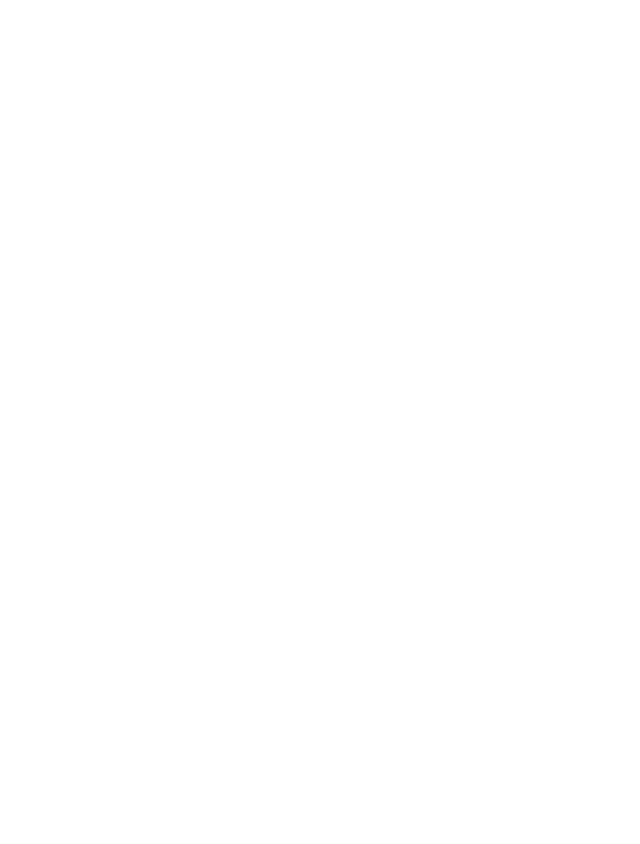
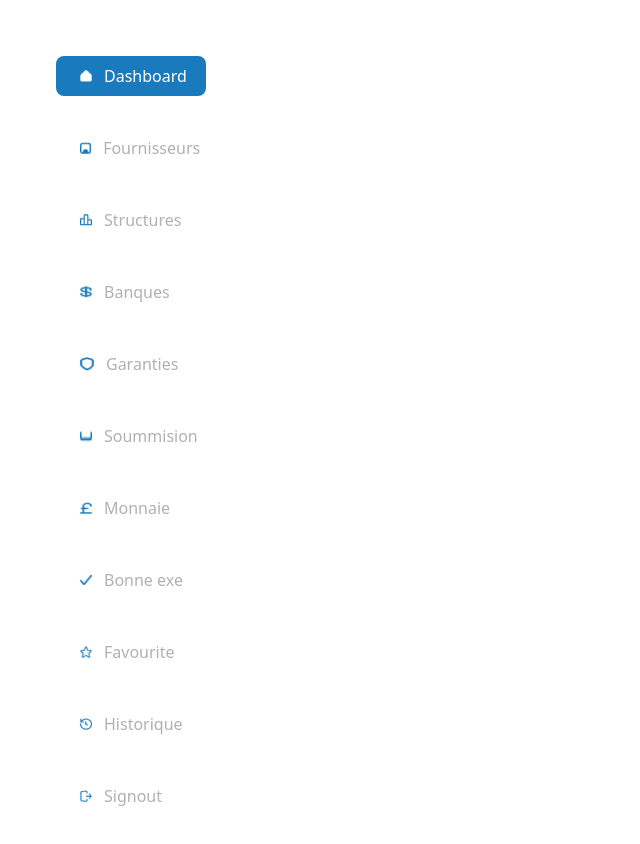
Before and after one commit to waamara/Pfe-repo, a React (Vite) app: page / in a window 1280 px wide. Shown: the top 844 px of the page, without its empty margins (0-640 px from the left). Before the commit the page ends 800 px from the top, so only its background shows below. Built offline with nearby package versions, Linux system fonts and the light colour scheme.

Commit message:
finished the dashboard

```diff
--- a/src/components/Dashboard.jsx
+++ b/src/components/Dashboard.jsx
@@ -1,9 +1,54 @@
+import Homeimg from "../assets/Vector (7).png"
+import Fimg from "../assets/Vector (8).png"
+import Simg from "../assets/Vector (9).png"
+import Bimg from "../assets/Vector (10).png"
+import Gimg from "../assets/Vector (11).png"
+import S2img from "../assets/Vector (12).png"
+import Mimg from "../assets/Vector (13).png"
+import B2img from "../assets/Vector (14).png"
+import F2img from "../assets/Vector (15).png"
+import Himg from "../assets/Vector (16).png"
+import S3img from "../assets/Vector (17).png"
 
 
 const Dashboard = () => {
     return (
-        <div>
-            <button></button>
+        <div className="w-[250px] p-6 ">
+            <button className=" m-8 p-3 items-center rounded-lg w-[150px]  h-[40px] bg-myblue flex flex-row text-white">
+                <img src={Homeimg} alt="Home.png" className="w-[12px] h-[12px] mr-3 ml-3  " />
+                <p>Dashboard</p>
+            </button>
+            <button className=" m-8 p-3 items-center rounded-lg w-[150px] h-[40px] bg-white  hover:bg-myblue flex flex-row text-mygray hover:text-white">
+                <img src={Fimg} alt="Fournisseurs.png" className="w-[12px] h-[12px]  mr-3 ml-3  " />
+                <p>Fournisseurs</p>
+            </button><button className=" m-8 p-3 items-center rounded-lg w-[150px] h-[40px] bg-white  hover:bg-myblue flex flex-row text-mygray hover:text-white">
+                <img src={Simg} alt="Home.png" className="w-[12px] h-[12px]  mr-3  ml-3 " />
+                <p>Structures</p>
+            </button><button className=" m-8 p-3 items-center rounded-lg w-[150px]  h-[40px] bg-white  hover:bg-myblue flex flex-row text-mygray hover:text-white">
+                <img src={Bimg} alt="Home.png" className="w-[12px] h-[12px] mr-3 ml-3   " />
+                <p>Banques</p>
+            </button><button className=" m-8 p-3 items-center rounded-lg w-[150px]  h-[40px] bg-white  hover:bg-myblue flex flex-row text-mygray hover:text-white">
+                <img src={Gimg} alt="Home.png" className="w-[14px] h-[14px] mr-3  ml-3  " />
+                <p>Garanties</p>
+            </button><button className=" m-8 p-3 items-center rounded-lg w-[150px]  h-[40px] bg-white  hover:bg-myblue flex flex-row text-mygray hover:text-white">
+                <img src={S2img} alt="Home.png" className="w-[12px] h-[12px]  mr-3 ml-3  " />
+                <p>Soummision</p>
+            </button><button className=" m-8 p-3 items-center rounded-lg w-[150px]  h-[40px] bg-white  hover:bg-myblue flex flex-row text-mygray hover:text-white">
+                <img src={Mimg} alt="Home.png" className="w-[12px] h-[12px]  mr-3 ml-3  " />
+                <p>Monnaie</p>
+            </button><button className=" m-8 p-3 items-center rounded-lg w-[150px]  h-[40px] bg-white  hover:bg-myblue flex flex-row text-mygray hover:text-white">
+                <img src={B2img} alt="Home.png" className="w-[12px] h-[12px] mr-3  ml-3  " />
+                <p>Bonne exe</p>
+            </button><button className=" m-8 p-3 items-center rounded-lg w-[150px]  h-[40px] bg-white  hover:bg-myblue flex flex-row text-mygray hover:text-white">
+                <img src={F2img} alt="Home.png" className="w-[12px] h-[12px]  mr-3  ml-3 " />
+                <p>Favourite</p>
+            </button><button className=" m-8 p-3 items-center rounded-lg w-[150px]  h-[40px] bg-white  hover:bg-myblue flex flex-row text-mygray hover:text-white">
+                <img src={Himg} alt="Home.png" className="w-[12px] h-[12px]  mr-3 ml-3 " />
+                <p>Historique</p>
+            </button><button className=" m-8 p-3 items-center rounded-lg w-[150px]  h-[40px] bg-white  hover:bg-myblue flex flex-row text-mygray hover:text-white">
+                <img src={S3img} alt="Home.png" className="w-[12px] h-[12px] mr-3 ml-3  " />
+                <p>Signout</p>
+            </button>
         </div>
     )
 }
--- a/src/components/Navbar.jsx
+++ b/src/components/Navbar.jsx
@@ -1,7 +1,6 @@
-import React from 'react'
 
-const
- = () => {
+
+const Navbar = () => {
   return (
     <div>
 
@@ -9,4 +8,4 @@ const
   )
 }
 
-export default
+export default Navbar
```
